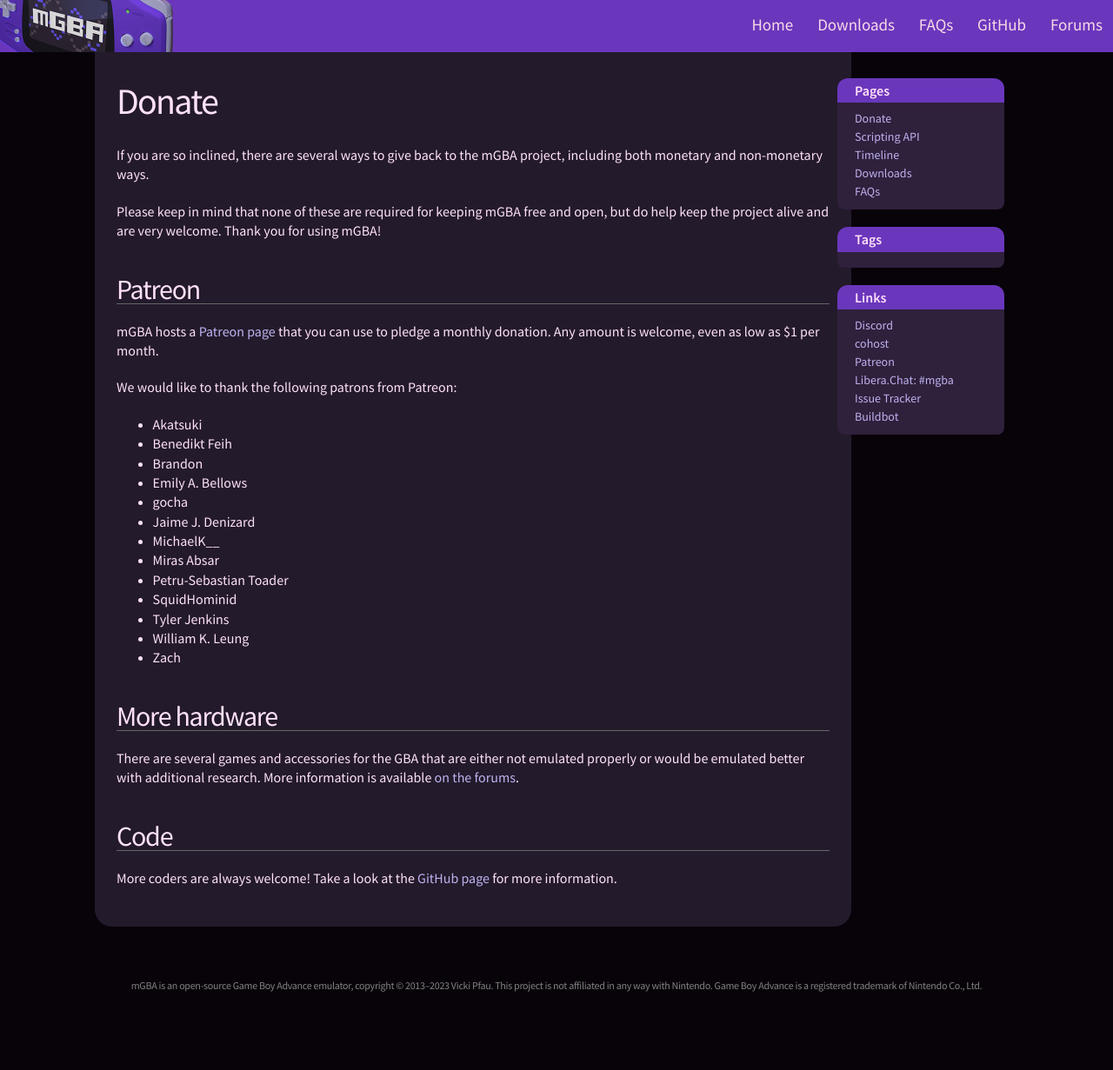
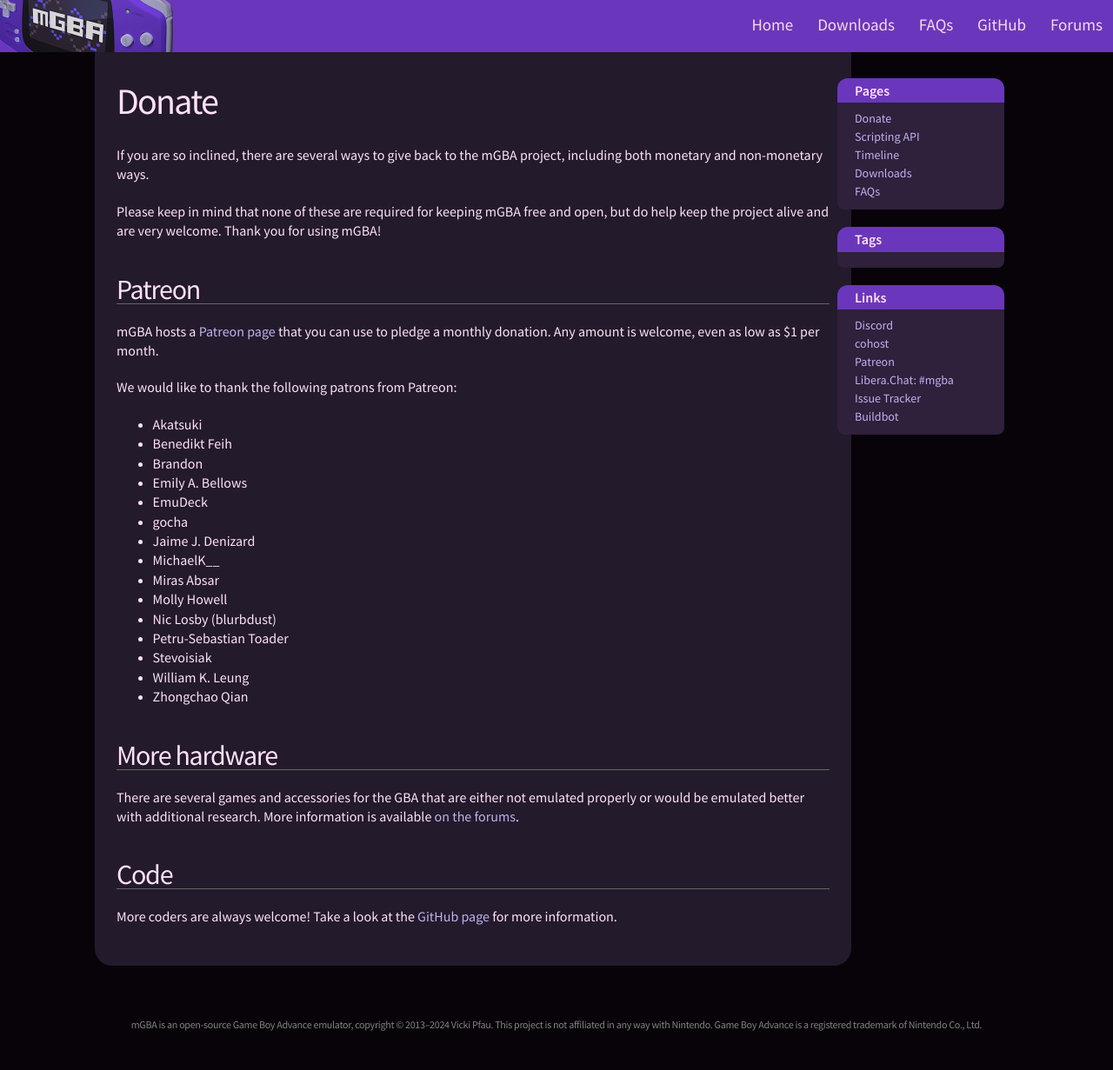
Before and after one commit to mgba-emu/www, a Jekyll site: the page built from donate.markdown, in a window 1280 px wide. Shown: the whole page at 87% size. Built offline with Jekyll 4.4.1, drawn with Linux system fonts in a browser that asks for light colours; before the commit the page ends 1186 px from its top, so only the background shows below that.

Commit message:
Release 0.10.3

```diff
--- a/_config.yml
+++ b/_config.yml
@@ -1,7 +1,7 @@
 # Site settings
 title: mGBA
 email: vi@endrift.com
-description: "mGBA is an open-source Game Boy Advance emulator, copyright &copy; 2013&ndash;2023 Vicki Pfau. This project is not affiliated in any way with Nintendo. Game Boy Advance is a registered trademark of Nintendo Co., Ltd."
+description: "mGBA is an open-source Game Boy Advance emulator, copyright &copy; 2013&ndash;2024 Vicki Pfau. This project is not affiliated in any way with Nintendo. Game Boy Advance is a registered trademark of Nintendo Co., Ltd."
 baseurl: ""
 url: "https://mgba.io"
 twitter_username: mgba_emu
--- a/_data/patrons.yml
+++ b/_data/patrons.yml
@@ -2,12 +2,14 @@
 - Benedikt Feih
 - Brandon
 - Emily A. Bellows
+- EmuDeck
 - gocha
 - Jaime J. Denizard
 - MichaelK__
 - Miras Absar
+- Molly Howell
+- Nic Losby (blurbdust)
 - Petru-Sebastian Toader
-- SquidHominid
-- Tyler Jenkins
+- Stevoisiak
 - William K. Leung
-- Zach
+- Zhongchao Qian
--- a/downloads.markdown
+++ b/downloads.markdown
@@ -8,7 +8,7 @@
 Current downloads
 -----------------
 
-{% assign tag = "0.10.2" -%}
+{% assign tag = "0.10.3" -%}
 The current release of mGBA is version {{tag}}.
 
 ### Desktop OS
```
Also changed, not shown: other parts of downloads.markdown (+1 -1 lines).
